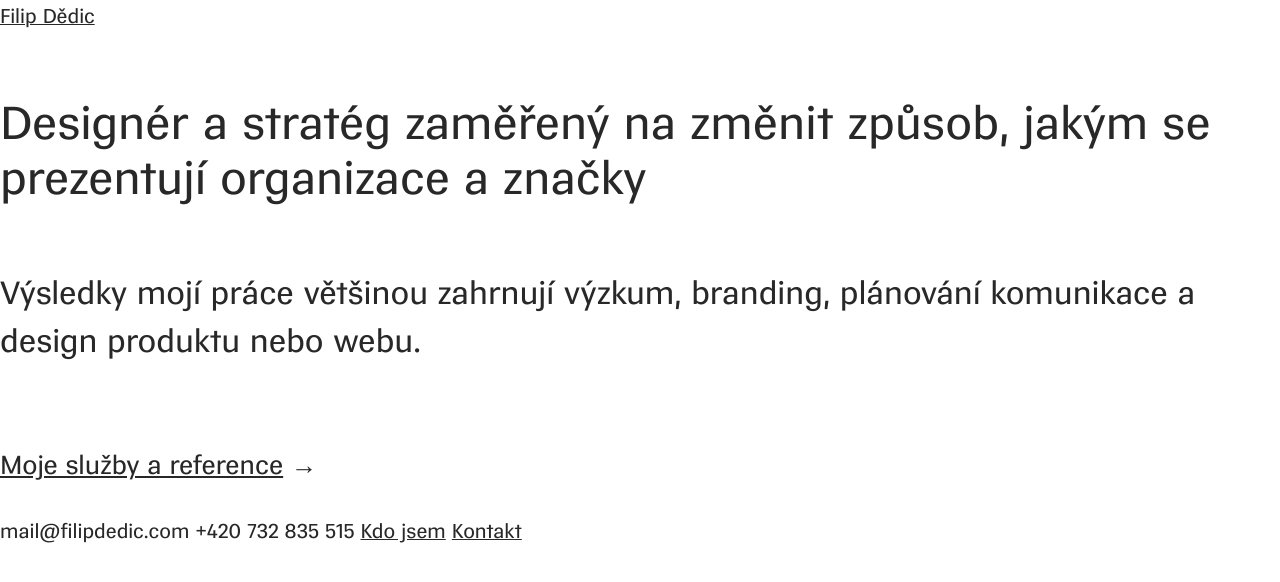
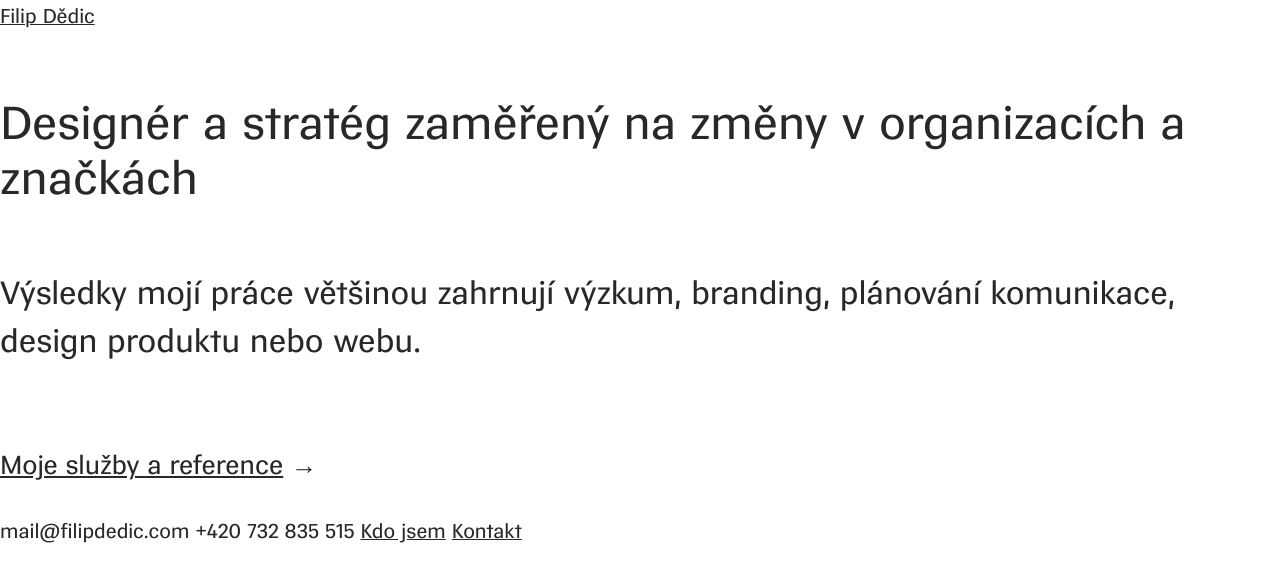
Before and after one commit to fdedic/fdedic.github.io, a Jekyll site: the page built from index.md, in a window 1280 px wide. Shown: the top 582 px of the page. Built offline with Jekyll 4.4.1, drawn with Linux system fonts in a browser that asks for light colours; nearby versions of some CDN libraries.

Commit message:
Update index.md

```diff
--- a/index.md
+++ b/index.md
@@ -3,7 +3,7 @@ layout: default
 title: Filip Dědic
 ---
 
-# Designér a stratég zaměřený na změnit způsob, jakým se prezentují organizace a značky
-## Výsledky mojí práce většinou zahrnují výzkum, branding, plánování komunikace a design produktu nebo webu.
+# Designér a stratég zaměřený na změny v organizacích a značkách
+## Výsledky mojí práce většinou zahrnují výzkum, branding, plánování komunikace, design produktu nebo webu.
 
 ### [Moje služby a reference](/sluzby) →
```
